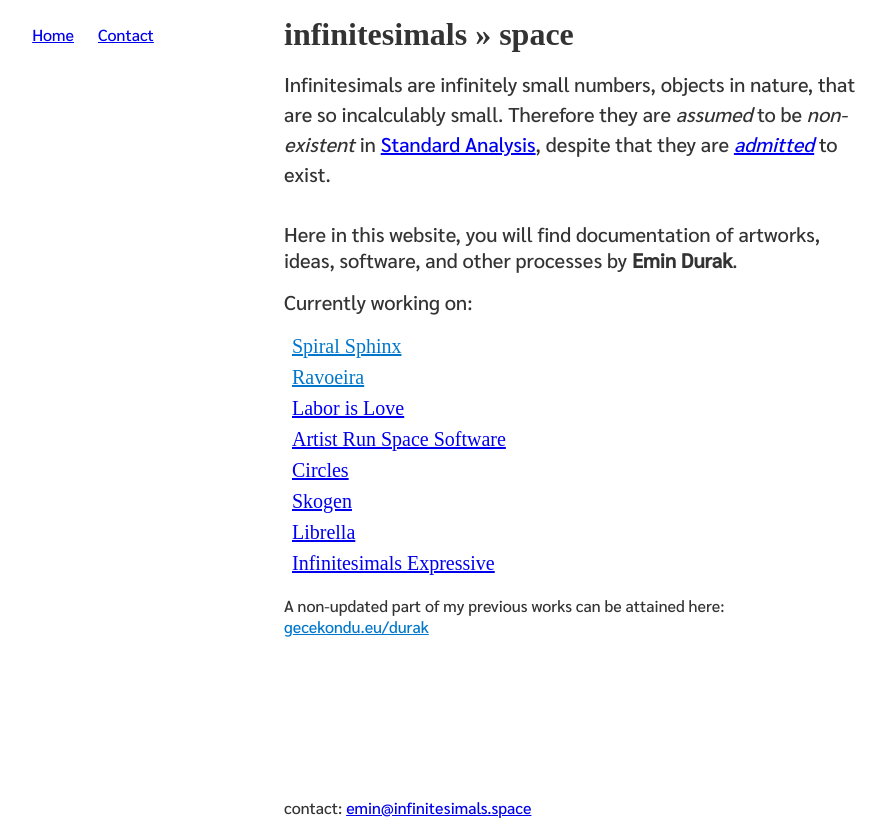
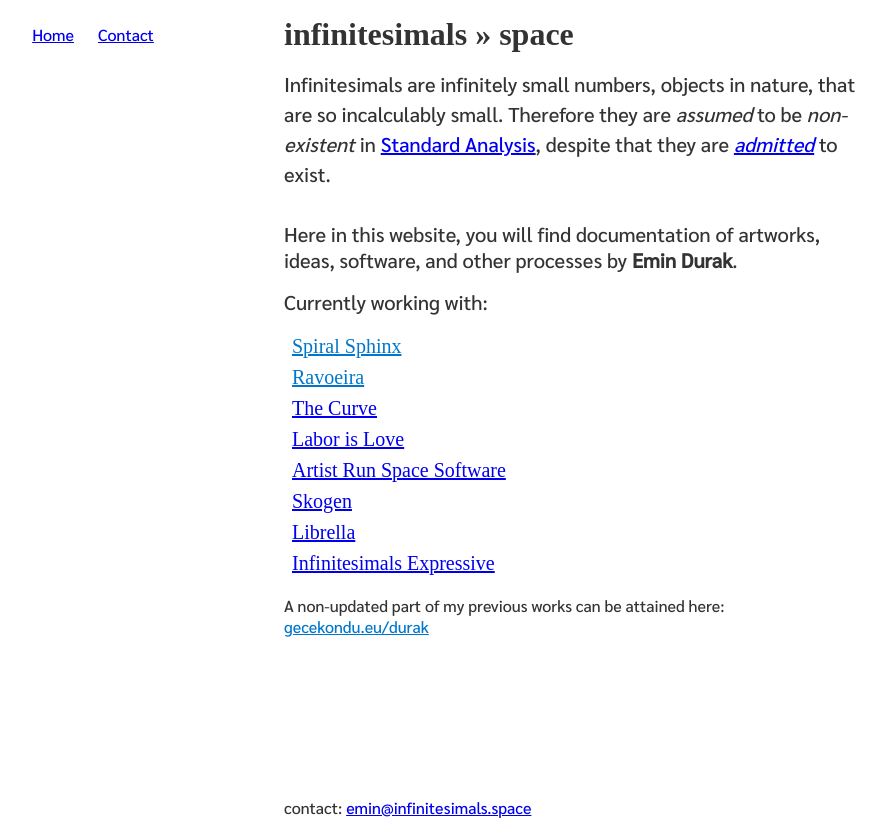
Before and after one commit to eminx/infinitesimals.space, a React (Create React App) app: page / in a window 1280 px wide. Shown: the whole page, without its empty margins (67-953 px from the left). Built offline with nearby package versions, Linux system fonts and the light colour scheme.

Commit message:
added the curve

```diff
--- a/src/pages/Home.js
+++ b/src/pages/Home.js
@@ -6,43 +6,43 @@ const routerLinks = [
   {
     label: 'Spiral Sphinx',
     value: '/spiral-sphinx',
-    isExternal: false
+    isExternal: false,
   },
   {
     label: 'Ravoeira',
     value: '/ravoeira',
-    isExternal: false
+    isExternal: false,
+  },
+  {
+    label: 'The Curve',
+    value: 'https://thecurve.infinitesimals.space',
+    isExternal: true,
   },
   {
     label: 'Labor is Love',
     value: 'https://www.laborislove.se',
-    isExternal: true
+    isExternal: true,
   },
   {
     label: 'Artist Run Space Software',
     value: 'http://www.artistrun.space',
-    isExternal: true
-  },
-  {
-    label: 'Circles',
-    value: 'https://joincircles.net',
-    isExternal: true
+    isExternal: true,
   },
   {
     label: 'Skogen',
     value: 'https://new.skogen.pm',
-    isExternal: true
+    isExternal: true,
   },
   {
     label: 'Librella',
     value: 'https://librella.co',
-    isExternal: true
+    isExternal: true,
   },
   {
     label: 'Infinitesimals Expressive',
     value: 'http://www.gecekondu.eu/infinitesimals',
-    isExternal: true
-  }
+    isExternal: true,
+  },
 ];
 
 class Home extends Component {
@@ -66,9 +66,9 @@ class Home extends Component {
         </Box>
 
         <Box p={3} pt={0}>
-          <Text fontSize={[2, 3]}>Currently working on:</Text>
+          <Text fontSize={[2, 3]}>Currently working with:</Text>
           <ul>
-            {routerLinks.map(link => (
+            {routerLinks.map((link) => (
               <ListItem
                 key={link.label}
                 label={link.label}
```
Also changed, not shown: 1 other file (tests, documents, lock files or other folders).
